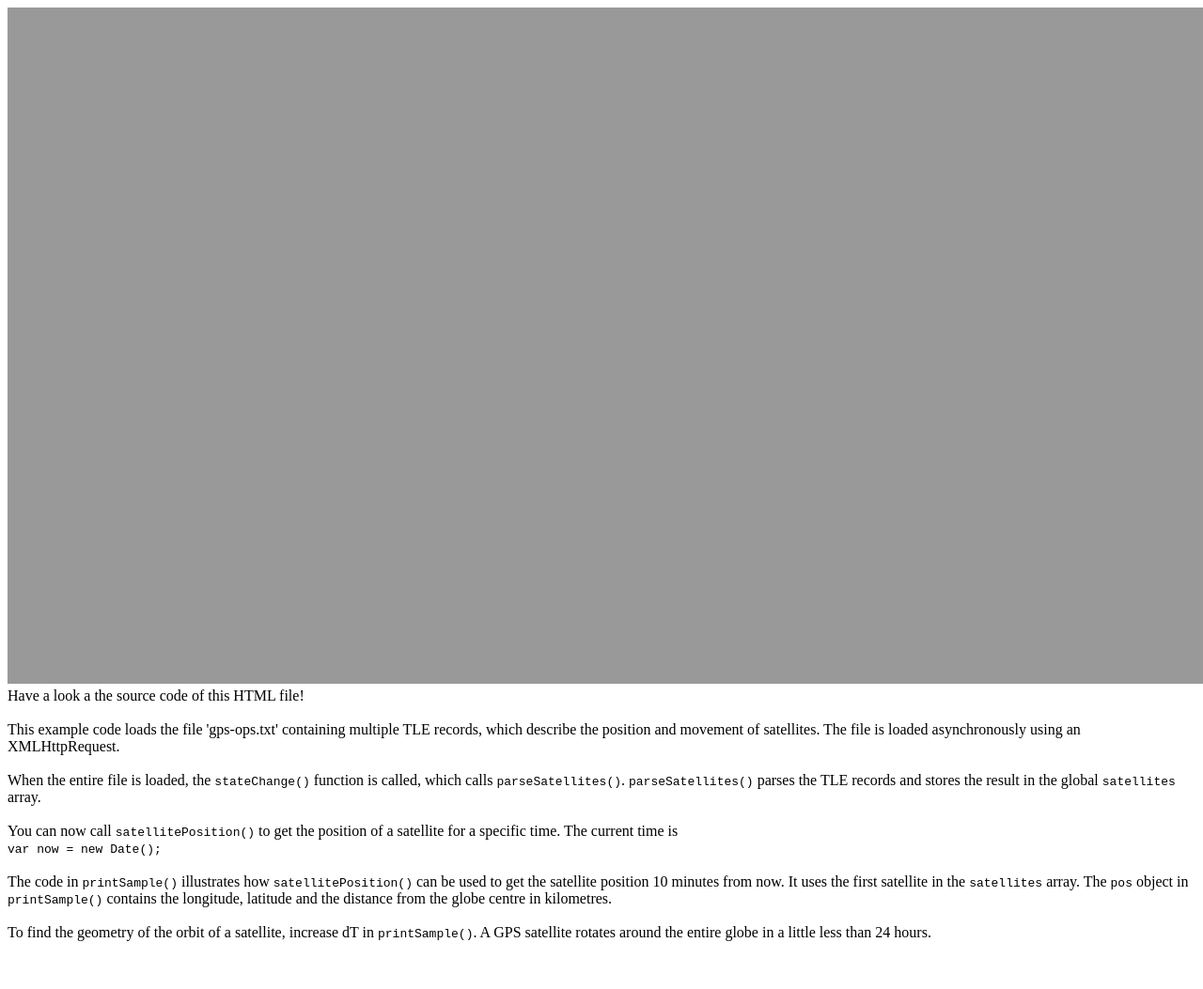
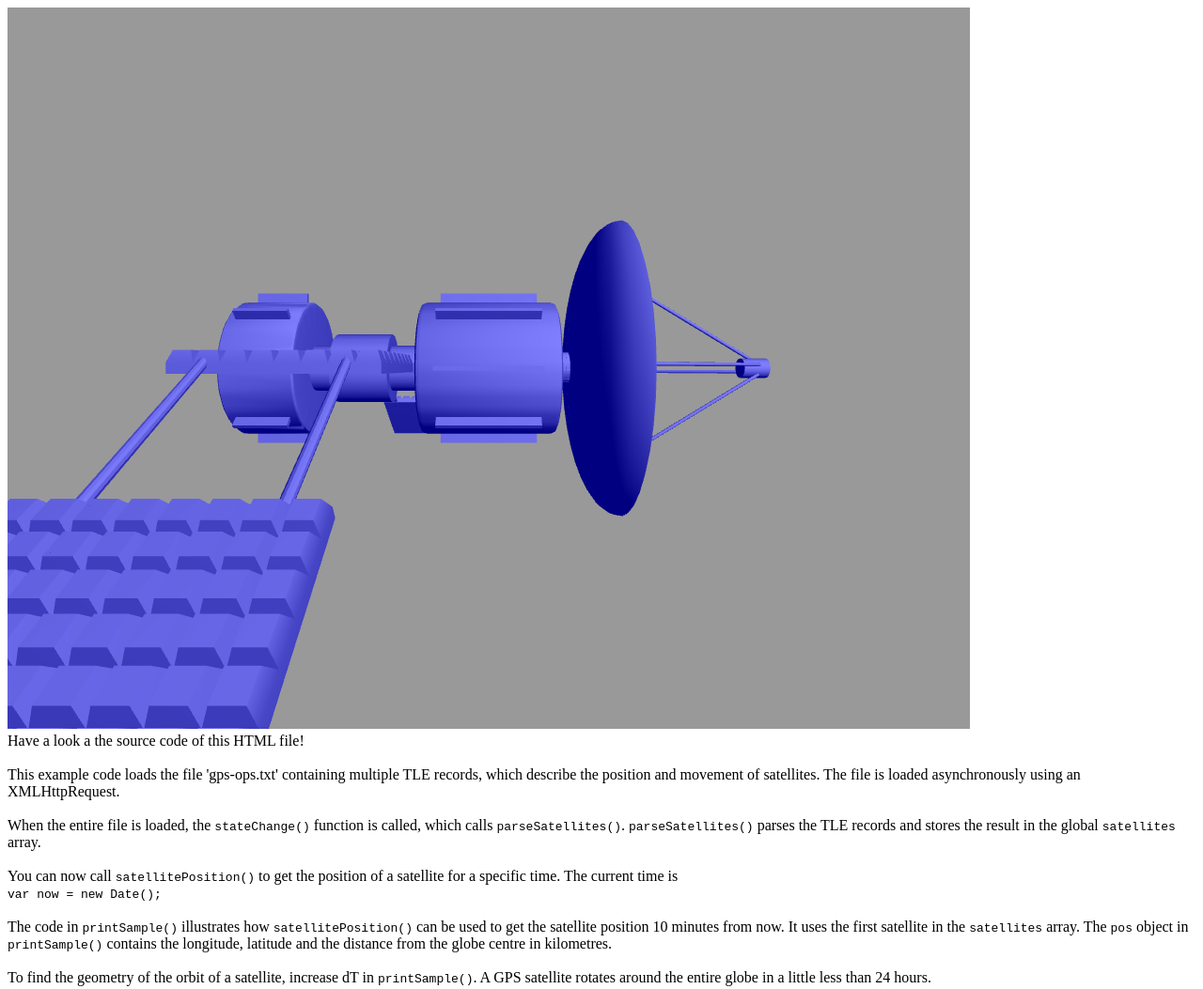
Before and after one commit to mcpower/fit3088-a2, a website built with webpack: page dist/index.html in a window 1280 px wide. Shown: the whole page at 94% size. Before the commit the page ends 1010 px from the top, so only its background shows below. Built offline with nearby package versions, Linux system fonts and the light colour scheme; animation ran at ten frames a second.

Commit message:
Satellites are rendering!
Turns out that MV.flatten is the way to go here.

```diff
--- a/src/index.ts
+++ b/src/index.ts
@@ -3,6 +3,9 @@ import * as OBJ from "./lib/webgl-obj-loader";
 import Mesh from "./classes/Mesh";
 import Program from "./classes/Program";
 import Context from "./classes/Context";
+import MeshProgram from "./programs/MeshProgram";
+import { mat4, scalem } from "./lib/MV";
+import * as MV from "./lib/MV";
 
 interface Sat {
     name: string;
@@ -83,22 +86,29 @@ function printSample() {
     console.log(pos);
 }
 
-window.addEventListener("load", () => makeRequest("gps-ops.txt"));
+// window.addEventListener("load", () => makeRequest("gps-ops.txt"));
 
-OBJ.downloadMeshes({"model": "satellite.obj"}, (mesh) => {
-    console.log("satellite:", mesh.model);
-});
-
-console.log(Mesh.makeSphere(16));
+// console.log(Mesh.makeSphere(16));
 
 window.addEventListener("load", () => {
     const canvas = <HTMLCanvasElement>document.getElementById("gl-canvas");
 
     const context = Context.fromCanvas(canvas);
     // const prog = Program.fromShaders(context.gl, "", "");
+
+    OBJ.downloadMeshes({"model": "satellite.obj"}, (mesh) => {
+        const m = Mesh.fromObj(mesh.model);
+        // const m = Mesh.makeSphere(16);
+        console.log("satellite:", m);
+        const mp = new MeshProgram(context.gl, m);
+        mp.transforms.push(scalem(0.1, 0.1, 0.1));
+        context.programs.push(mp);
+    });
+
     console.log(context.gl);
 
     console.log(context);
 
     context.render();
+    console.log(MV.mat4())
 })
--- a/src/programs/MeshProgram/fragment.glsl
+++ b/src/programs/MeshProgram/fragment.glsl
@@ -1,6 +1,6 @@
 precision mediump float;
-uniform vec3 u_ambient = vec3(0.5, 0.5, 0.5);
-uniform vec3 u_diffuse = vec3(0.5, 0.5, 0.5);
+uniform vec3 u_ambient;
+uniform vec3 u_diffuse;
 
 // IMO we should normalise this as well?
 varying vec3 v_normal;
@@ -14,5 +14,7 @@ void main() {
     diffuseFactor = clamp(diffuseFactor, 0.0, 1.0);
 
     // note that no specular is needed
-    gl_FragColor = vec4(u_ambient + diffuseFactor * u_diffuse, 1.0);
+    // gl_FragColor = vec4(u_ambient + diffuseFactor * u_diffuse, 1.0);
+    gl_FragColor = vec4(vec3(0, 0, 0.5) + diffuseFactor * vec3(0.5, 0.5, 0.5), 1.0);
+    // gl_FragColor = vec4(0.5, 0.0, 0.0, 1.0);
 }
--- a/src/programs/MeshProgram/index.ts
+++ b/src/programs/MeshProgram/index.ts
@@ -6,8 +6,6 @@ import vertexShader from "./vertex.glsl";
 import fragmentShader from "./fragment.glsl";
 import { Matrix } from "../../lib/MV";
 import Buffer from "../../classes/Buffer";
-// flatten from MV.js also works here
-import { flatten } from "../../utils";
 import * as MV from "../../lib/MV";
 
 /**
@@ -54,7 +52,10 @@ export default class MeshProgram extends Program {
         this.indexBuffer.bind();
 
         // We're always going to have the same projection matrix.
-        gl.uniformMatrix4fv(this.u_projectionMatrix, false, flatten(globalProjection));
+        gl.uniformMatrix4fv(this.u_projectionMatrix, false, MV.flatten(globalProjection));
+        // const modelView = MV.mult(globalView, globalModel);
+        // gl.uniformMatrix4fv(this.u_modelViewMatrix, false, MV.flatten(modelView));
+        // gl.drawElements(gl.TRIANGLES, this.mesh.indices.length, this.indexBuffer.type, 0);
 
 
         this.transforms.forEach(model => {
@@ -65,10 +66,9 @@ export default class MeshProgram extends Program {
             const combinedModel = MV.mult(globalModel, model);
             const modelView = MV.mult(globalView, combinedModel);
 
-            gl.uniformMatrix4fv(this.u_modelViewMatrix, false, flatten(modelView));
-
+            gl.uniformMatrix4fv(this.u_modelViewMatrix, false, MV.flatten(modelView));
 
             gl.drawElements(gl.TRIANGLES, this.mesh.indices.length, this.indexBuffer.type, 0);
-        })
+        });
     }
 }
```
Also changed, not shown: dist/index.html.
